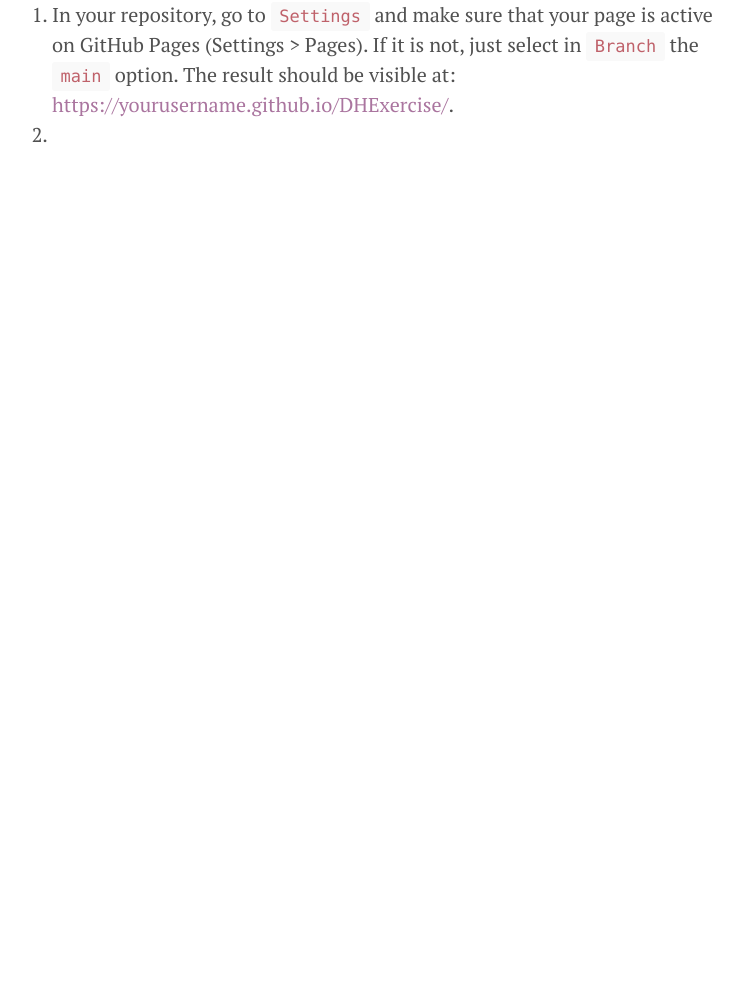
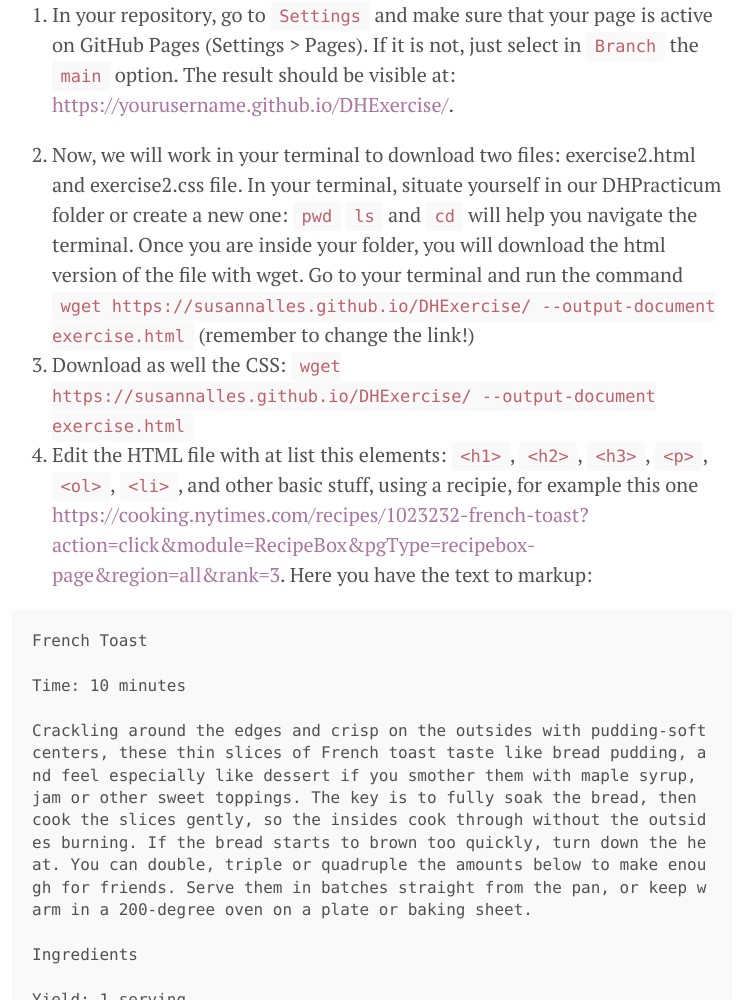
Before and after one commit to susannalles/DHPracticum_Spring23, a Jekyll site: the page built from exercises/5.InClassExercise.md, in a window 1280 px wide and 1400 px high, scrolled down 935 px. Shown: the part 400-1400 px from the top of the window, without its empty margins (268-1019 px from the left). Built offline with Jekyll 4.4.1, drawn with Linux system fonts in a browser that asks for light colours; before the commit the page ends 1565 px from its top, so only the background shows below that; some of the changed text lies outside the part shown.

Commit message:
Update 5.InClassExercise.md

````diff
--- a/exercises/5.InClassExercise.md
+++ b/exercises/5.InClassExercise.md
@@ -16,4 +16,43 @@ This Thursday we will have an in class exercise to make sure that all of you are
 ![Mark this in markdown](https://github.com/susannalles/tutorials/blob/main/docs/img/result_pdf.png?raw=true)
 
 3. In your repository, go to `Settings` and make sure that your page is active on GitHub Pages (Settings > Pages). If it is not, just select in `Branch` the `main` option. The result should be visible at:  <https://yourusername.github.io/DHExercise/>.
-4.
+
+4. Now, we will work in your terminal to download two files: exercise2.html and exercise2.css file. In your terminal, situate yourself in our DHPracticum folder or create a new one: `pwd` `ls` and `cd` will help you navigate the terminal. Once you are inside your folder, you will download the html version of the file with wget.  Go to your terminal and run the command `wget https://susannalles.github.io/DHExercise/ --output-document exercise.html` (remember to change the link!)
+5. Download as well the CSS: `wget https://susannalles.github.io/DHExercise/ --output-document exercise.html`
+6. Edit the HTML file with at list this elements: `<h1>`, `<h2>`, `<h3>`, `<p>`, `<ol>`, `<li>`, and other basic stuff, using a recipie, for example this one <https://cooking.nytimes.com/recipes/1023232-french-toast?action=click&module=RecipeBox&pgType=recipebox-page&region=all&rank=3>. Here you have the text to markup:
+
+```
+French Toast
+
+Time: 10 minutes
+
+Crackling around the edges and crisp on the outsides with pudding-soft centers, these thin slices of French toast taste like bread pudding, and feel especially like dessert if you smother them with maple syrup, jam or other sweet toppings. The key is to fully soak the bread, then cook the slices gently, so the insides cook through without the outsides burning. If the bread starts to brown too quickly, turn down the heat. You can double, triple or quadruple the amounts below to make enough for friends. Serve them in batches straight from the pan, or keep warm in a 200-degree oven on a plate or baking sheet.
+
+Ingredients
+
+Yield: 1 serving
+
+1 large egg
+¼ cup milk
+Salt
+2 slices sandwich bread
+½ tablespoon unsalted butter, plus more for serving
+Maple syrup, jam or other toppings, for serving
+
+Preparation
+
+Step 1
+In a bowl or shallow dish that will fit the bread, beat the egg, milk and a pinch of salt with a fork until very smooth and bubbly on top.
+
+Step 2
+Add both bread slices (it’s OK to stack them if they don’t quite fit) and soak them, turning a few times, until the mixture is fully absorbed.
+
+Step 3
+Set a large nonstick skillet over medium heat. Add the butter and swirl it around the pan until it melts. The soaked bread will be really soft, so carefully pick up each slice by sliding your whole hand under it, then setting it in the pan. Cook until the bottoms are golden brown, about 3 minutes. Flip the slices, reduce the heat to medium-low and cook until the other sides are brown, 2 to 3 minutes.
+
+Step 4
+Enjoy hot, with more butter spread over the slices and with your favorite toppings.
+```
+7. Extra point if you add this image <https://static01.nyt.com/images/2022/06/22/dining/21beginner-rex9/merlin_208168380_44ea7383-7d04-4d84-851b-575925088698-master768.jpg?w=1280&q=75>
+8. Now you have to give some color to your html file, open with Visual Code Studio or any other editor the file `exercise2.css`. Change the color of the font and put a background color. Any other change is also welcome.
+9.
````
